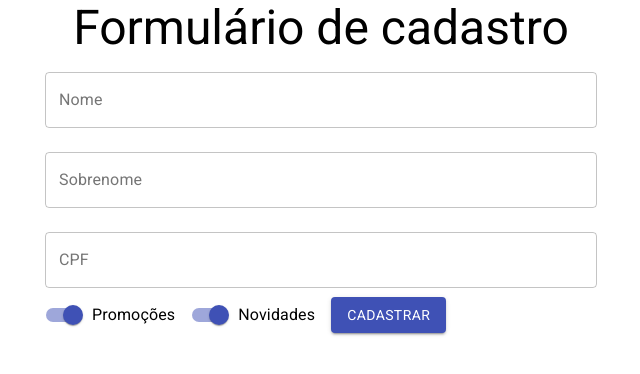
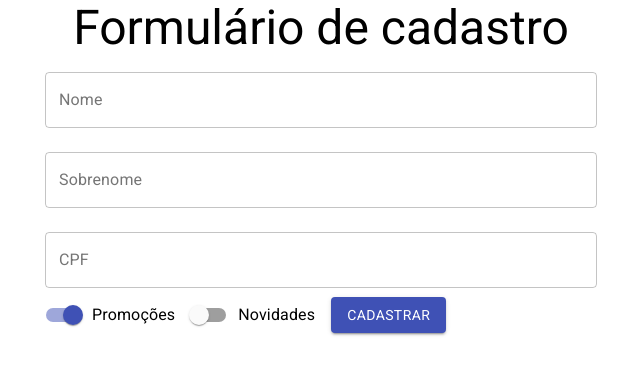
Before and after one commit to Zimmerr/AluraReactNew, a React (Create React App) app in the folder form-cadastro/: page / in a window 1280 px wide. Shown: the top 374 px of the page, without its empty margins (319-959 px from the left). Built offline with nearby package versions, Linux system fonts and the light colour scheme.

Commit message:
Parte 3 - Aula 4
Regras dos hooks, state nas function components, desconstrução de objetos

```diff
--- a/form-cadastro/src/App.js
+++ b/form-cadastro/src/App.js
@@ -1,16 +1,22 @@
-import React from 'react';
+import React, { Component } from 'react';
 import './App.css';
 import FormularioCadastro from './components/FormularioCadastro/FormularioCadastro'
 import 'fontsource-roboto';
 import {Container, Typography } from "@material-ui/core"
 
-function App() {
-  return (
-    <Container component="article" maxWidth="sm">
-      <Typography variant="h3" component="h1" align="center" >Formulário de cadastro</Typography>
-      <FormularioCadastro />
-    </Container>
-  );
+class App extends Component {
+  render() {
+    return (
+      <Container component="article" maxWidth="sm">
+        <Typography variant="h3" component="h1" align="center" >Formulário de cadastro</Typography>
+        <FormularioCadastro aoEnviar={aoEnviarForm} />
+      </Container>
+    );
+  }
+}
+
+function aoEnviarForm(dados){
+  console.log(dados);
 }
 
 export default App;
--- a/form-cadastro/src/components/FormularioCadastro/FormularioCadastro.jsx
+++ b/form-cadastro/src/components/FormularioCadastro/FormularioCadastro.jsx
@@ -1,26 +1,25 @@
 import React, { useState } from "react";
 import { TextField, Button, Switch, FormControlLabel } from "@material-ui/core";
 
-function FormularioCadastro() {
+function FormularioCadastro({aoEnviar}) {
   const [nome, setNome] = useState("");
   const [sobrenome, setSobrenome] = useState("");
+  const [cpf, setCpf] = useState("");
+  const [promocoes, setPromocoes] = useState(true);
+  const [novidades, setNovidades] = useState(false);
+
 
   return (
     <form
       onSubmit={(event) => {
         event.preventDefault();
-        console.log(nome, sobrenome);
+        aoEnviar({nome, sobrenome, cpf, novidades, promocoes});
       }}
     >
       <TextField
         value={nome}
         onChange={(event) => {
-          let tmpNome = event.target.value;
-          if (tmpNome.length >= 3) {
-            tmpNome = tmpNome.substr(0, 3);
-          }
-
-          setNome(tmpNome);
+          setNome(event.target.value);
         }}
         id="nome"
         label="Nome"
@@ -40,6 +39,10 @@ function FormularioCadastro() {
         fullWidth
       />
       <TextField
+        value={cpf}
+        onChange={(event) => {
+          setCpf(event.target.value);
+        }}
         id="CPF"
         label="CPF"
         variant="outlined"
@@ -49,12 +52,30 @@ function FormularioCadastro() {
 
       <FormControlLabel
         label="Promoções"
-        control={<Switch name="promocoes" defaultChecked color="primary" />}
+        control={
+          <Switch
+            checked={promocoes}
+            onChange={(event) => {
+              setPromocoes(event.target.checked);
+            }}
+            name="promocoes"
+            color="primary"
+          />
+        }
       />
 
       <FormControlLabel
         label="Novidades"
-        control={<Switch name="promocoes" defaultChecked color="primary" />}
+        control={
+          <Switch
+            checked={novidades}
+            onChange={(event) => {
+              setNovidades(event.target.checked);
+            }}
+            name="novidades"
+            color="primary"
+          />
+        }
       />
 
       <Button type="submit" variant="contained" color="primary">
```
